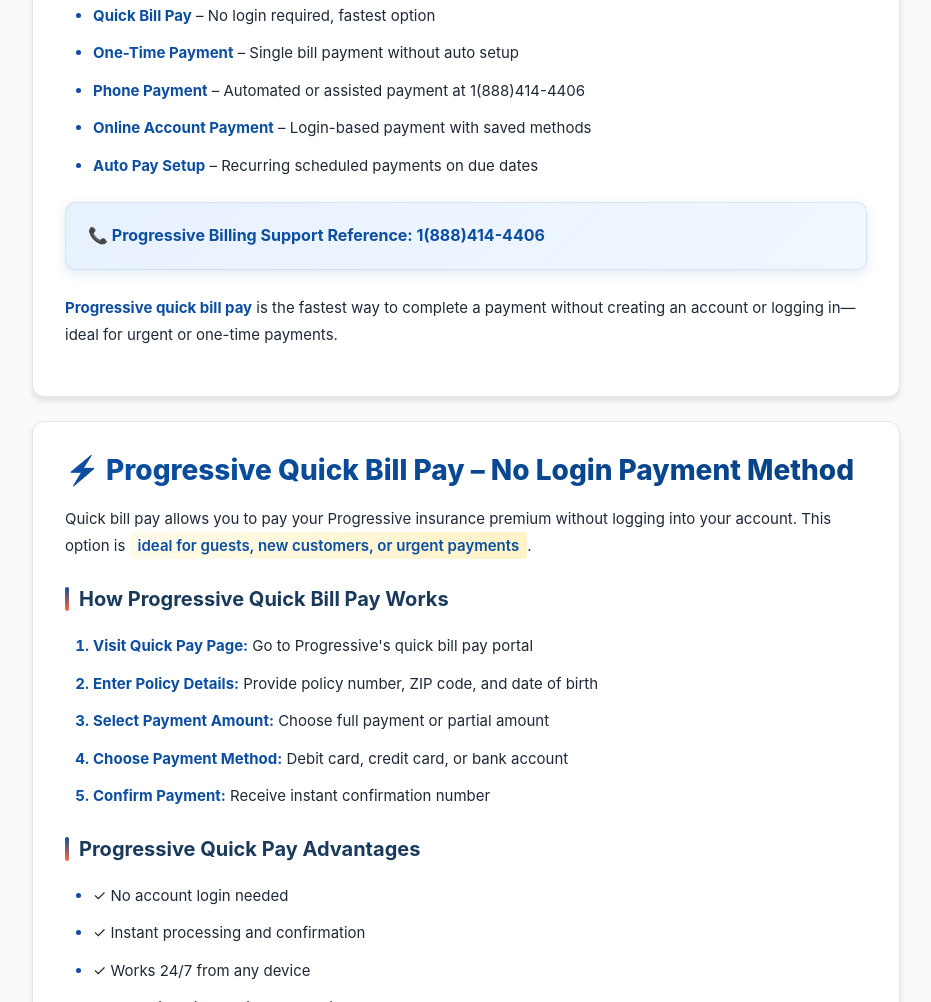
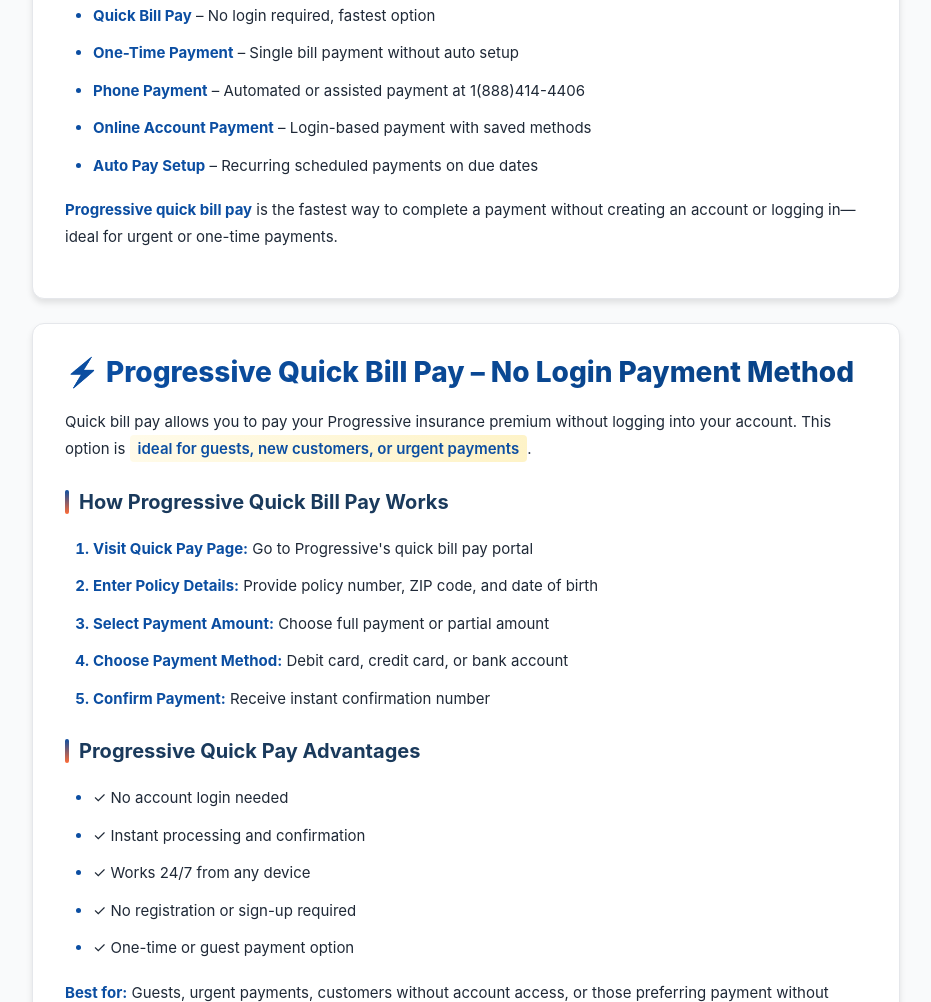
Before and after one commit to progressiveguide/progressivebillpayment, a plain HTML site: page index.html in a window 1280 px wide. Shown: the part 830-1832 px from the top of the page, without its empty margins (174-1105 px from the left). Drawn offline with Linux system fonts and the light colour scheme.

Commit message:
Update index.html

```diff
--- a/index.html
+++ b/index.html
@@ -673,11 +673,6 @@
       <li><strong>Auto Pay Setup</strong> – Recurring scheduled payments on due dates</li>
     </ul>
 
-    <div class="callbox">
-  📞 Progressive Billing Support Reference:
-  <a href="tel:18884144406"><strong>1(888)414-4406</strong></a>
-    </div>
-
     <p><strong>Progressive quick bill pay</strong> is the fastest way to complete a payment without creating an account or logging in—ideal for urgent or one-time payments.</p>
   </div>
 
```
